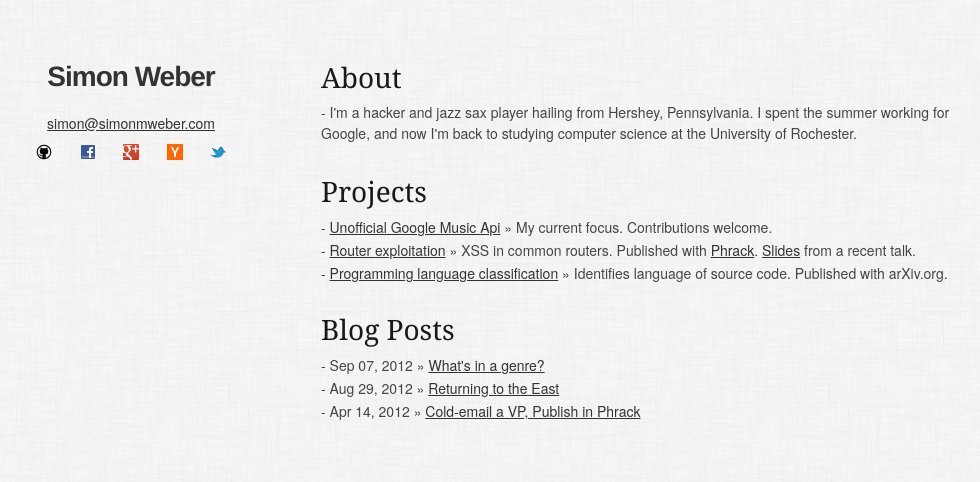
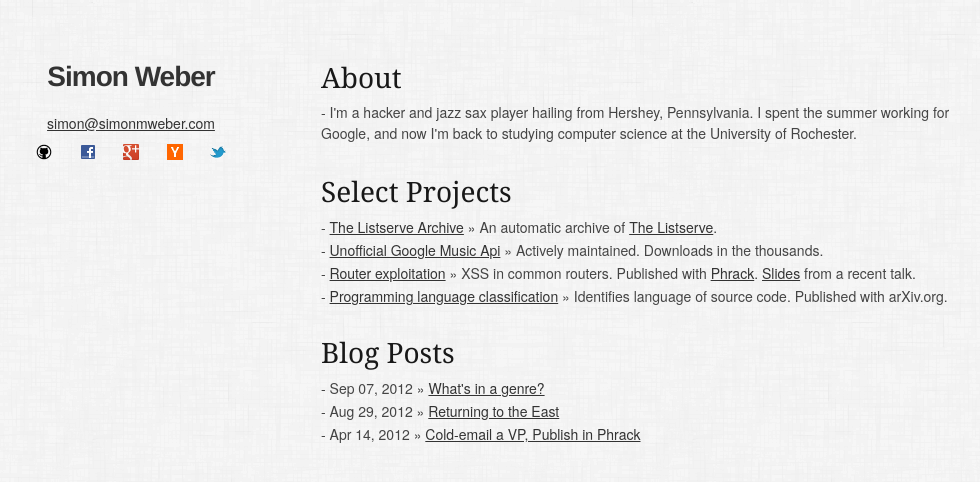
Before and after one commit to simon-weber/simon-weber.github.com, a Jekyll site: the page built from index.html, in a window 1280 px wide. Shown: the top 482 px of the page, without its empty margins (149-1129 px from the left). Built offline with Jekyll 4.4.1, drawn with Linux system fonts in a browser that asks for light colours; nearby versions of some CDN libraries.

Commit message:
add tla to landing page and fix indentation

```diff
--- a/index.html
+++ b/index.html
@@ -9,16 +9,19 @@ title: Simon Weber
 
 
 <div class="landing-item">
-  <h3>Projects</h3>
+    <h3>Select Projects</h3>
     <ul>
         <li>
-      - <a href="https://github.com/simon-weber/Unofficial-Google-Music-API">Unofficial Google Music Api</a> &raquo; <span class="italic">My current focus. Contributions welcome.</span>
+        - <a href="http://thelistservearchive.com/">The Listserve Archive</a> &raquo; An automatic archive of <a href="http://thelistserve.com">The Listserve</a>.
         </li>
         <li>
-    - <a href="https://github.com/simon-weber/XSS-over-NBNS">Router exploitation</a> &raquo; <span class="italic">XSS in common routers. Published with <a href="http://www.phrack.com/issues.html?issue=68&ampid=4#article">Phrack</a>. <a href="https://docs.google.com/presentation/d/1grp9hLaYnegWN0rfkZHSfqtYmBme9vtaAoinZmIIqKI/edit">Slides</a> from a recent talk.</span>
+        - <a href="https://github.com/simon-weber/Unofficial-Google-Music-API">Unofficial Google Music Api</a> &raquo; Actively maintained. Downloads in the thousands.
         </li>
         <li>
-      - <a href="https://github.com/simon-weber/Programming-Language-Identification">Programming language classification</a> &raquo; <span class="italic">Identifies language of source code. Published with arXiv.org.</span>
+        - <a href="https://github.com/simon-weber/XSS-over-NBNS">Router exploitation</a> &raquo; XSS in common routers. Published with <a href="http://www.phrack.com/issues.html?issue=68&ampid=4#article">Phrack</a>. <a href="https://docs.google.com/presentation/d/1grp9hLaYnegWN0rfkZHSfqtYmBme9vtaAoinZmIIqKI/edit">Slides</a> from a recent talk.
+        </li>
+        <li>
+        - <a href="https://github.com/simon-weber/Programming-Language-Identification">Programming language classification</a> &raquo; Identifies language of source code. Published with arXiv.org.
         </li>
     </ul>
 </div>
```
Lines whose indentation alone changed are shown as unchanged.
